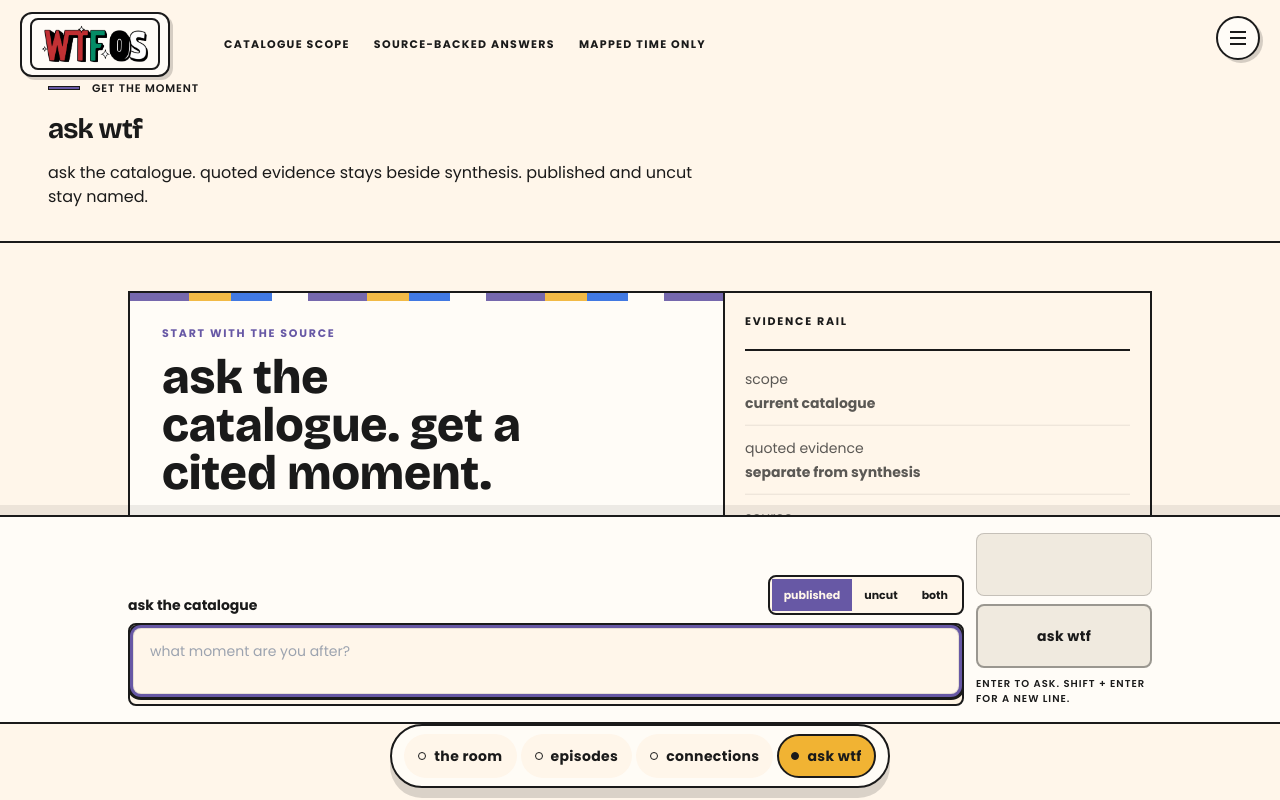
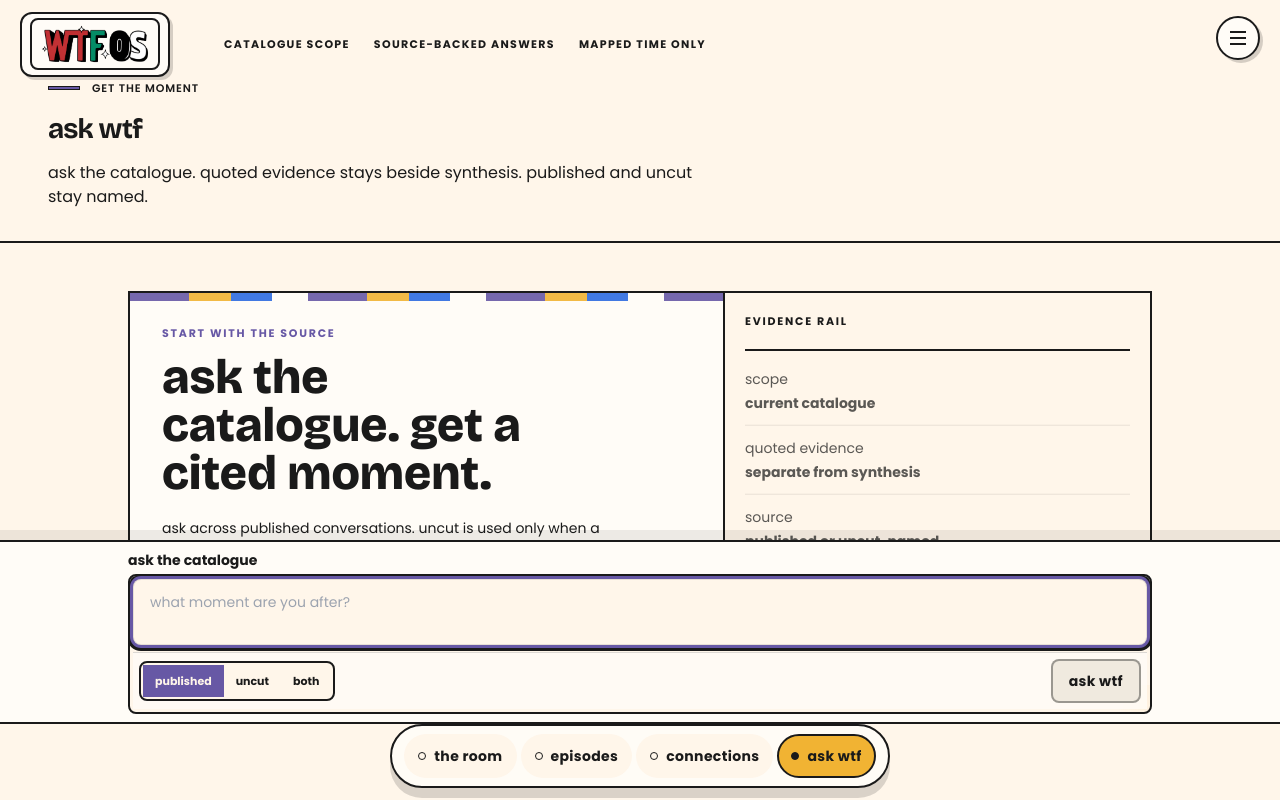
Before and after one commit to Sheshiyer/wtfmedia, a Next.js app in the folder web/: page /chat in a window 1280 px wide. Built offline with nearby package versions, Linux system fonts and the light colour scheme.

Commit message:
fix: compact alpha ask composer

```diff
--- a/web/app/globals.css
+++ b/web/app/globals.css
@@ -262,26 +262,6 @@ html[data-wtf-theme="dark"] .wtf-wordmark-plate {
   opacity: 0.95;
 }
 
-.wtf-type-rail {
-  display: grid;
-  min-height: 2.25rem;
-}
-
-.wtf-type-rail span {
-  grid-area: 1 / 1;
-  opacity: 0;
-  transform: translateY(0.5rem);
-  animation: wtf-type-rail 12s ease-in-out infinite;
-}
-
-.wtf-type-rail span:nth-child(2) {
-  animation-delay: 4s;
-}
-
-.wtf-type-rail span:nth-child(3) {
-  animation-delay: 8s;
-}
-
 .wtf-decrypt-line {
   animation: wtf-decrypt-soft 1.1s steps(8, end) both;
 }
@@ -324,24 +304,6 @@ html[data-wtf-theme="dark"] .wtf-wordmark-plate {
   }
 }
 
-@keyframes wtf-type-rail {
-  0%,
-  6% {
-    opacity: 0;
-    transform: translateY(0.5rem);
-  }
-  12%,
-  28% {
-    opacity: 1;
-    transform: translateY(0);
-  }
-  34%,
-  100% {
-    opacity: 0;
-    transform: translateY(-0.35rem);
-  }
-}
-
 @keyframes wtf-decrypt-soft {
   0% {
     clip-path: inset(0 100% 0 0);
@@ -370,13 +332,11 @@ html[data-wtf-theme="dark"] .wtf-wordmark-plate {
 @media (prefers-reduced-motion: reduce) {
   .wtf-input-star::before,
   .wtf-input-star::after,
-  .wtf-type-rail span,
   .wtf-decrypt-line,
   .wtf-stagger-in {
     animation: none;
   }
 
-  .wtf-type-rail span:first-child,
   .wtf-stagger-in {
     opacity: 1;
     transform: none;
--- a/web/components/domain/public/AskComposer.tsx
+++ b/web/components/domain/public/AskComposer.tsx
@@ -1,11 +1,11 @@
 "use client";
 
-import { useRef, useEffect, useMemo } from "react";
+import { useRef, useEffect } from "react";
 import { Button } from "@/components/ui/Button";
 import { SOURCE_MODES, type SourceMode } from "@/lib/provenance/source-mode";
 
 /**
- * AskComposer — persistent labelled composer for the chat route.
+ * AskComposer — compact persistent labelled composer for the chat route.
  *
  * UI-SPEC §chat:
  *   - Label: "ask the catalogue"
@@ -35,15 +35,6 @@ export function AskComposer({
   onSourceModeChange,
 }: AskComposerProps) {
   const textareaRef = useRef<HTMLTextAreaElement>(null);
-  const promptRail = useMemo(
-    () => [
-      "find the exact moment where the guest changes their mind",
-      "compare what founders say before and after failure",
-      "show me the source-backed answer, not the folklore",
-    ],
-    [],
-  );
-
   /* Focus on mount */
   useEffect(() => {
     textareaRef.current?.focus({ preventScroll: true });
@@ -62,19 +53,35 @@ export function AskComposer({
         e.preventDefault();
         onSubmit();
       }}
-      className="fixed inset-x-0 bottom-[calc(4.75rem+env(safe-area-inset-bottom))] z-40 border-y-2 border-foreground bg-surface-raised px-4 py-4 shadow-[0_-10px_0_rgb(var(--wtf-foreground-rgb)/0.08)] sm:px-8"
+      className="fixed inset-x-0 bottom-[calc(4.75rem+env(safe-area-inset-bottom))] z-40 border-y-2 border-foreground bg-surface-raised px-3 py-2 shadow-[0_-10px_0_rgb(var(--wtf-foreground-rgb)/0.08)] sm:px-8"
       data-testid="ask-composer"
     >
-      <div className="mx-auto grid max-w-5xl gap-3 lg:grid-cols-[minmax(0,1fr)_auto] lg:items-end">
-        <div className="min-w-0">
-          <div className="mb-2 flex flex-wrap items-end justify-between gap-4">
-            <label htmlFor="ask-wtf-composer" className="font-label text-sm font-bold lowercase">
-              ask the catalogue
-            </label>
+      <div className="mx-auto max-w-5xl">
+        <label htmlFor="ask-wtf-composer" className="mb-1 block font-label text-[11px] font-bold lowercase sm:text-sm">
+          ask the catalogue
+        </label>
+        <div className="wtf-input-star relative overflow-hidden rounded-control border-2 border-foreground bg-canvas p-[3px]">
+          <textarea
+            id="ask-wtf-composer"
+            ref={textareaRef}
+            value={value}
+            onChange={(e) => onChange(e.target.value)}
+            onKeyDown={handleKeyDown}
+            placeholder="what moment are you after?"
+            rows={2}
+            aria-label="Ask the catalogue"
+            aria-describedby="ask-wtf-help"
+            className="relative z-[1] min-h-12 w-full resize-none rounded-[calc(var(--wtf-radius-control)-3px)] border border-foreground/10 bg-canvas px-3 py-2.5 font-body text-sm text-foreground placeholder:text-muted focus-visible:outline-none focus-visible:ring-4 focus-visible:ring-knowledge sm:min-h-14 sm:px-4 sm:py-3"
+          />
+          <div
+            className="relative z-[1] flex flex-wrap items-center justify-between gap-2 border-t border-foreground/15 bg-surface-raised/80 px-1.5 pb-1.5 pt-1.5"
+            data-testid="ask-send-bar"
+          >
             <div
-              className="inline-flex rounded-control border-2 border-foreground bg-canvas p-0.5"
+              className="inline-flex shrink-0 rounded-control border-2 border-foreground bg-canvas p-0.5"
               role="group"
               aria-label="source mode"
+              data-testid="source-mode-toggle"
             >
               {SOURCE_MODES.map((mode) => (
                 <button
@@ -84,7 +91,7 @@ export function AskComposer({
                   disabled={disabled || loading}
                   onClick={() => onSourceModeChange?.(mode)}
                   className={[
-                    "min-h-8 px-3 font-label text-[11px] font-bold lowercase transition-colors",
+                    "min-h-8 px-2.5 font-label text-[10px] font-bold lowercase transition-colors sm:px-3 sm:text-[11px]",
                     sourceMode === mode
                       ? "bg-knowledge text-on-knowledge"
                       : "text-muted hover:text-foreground",
@@ -94,42 +101,19 @@ export function AskComposer({
                 </button>
               ))}
             </div>
-          </div>
-          <div className="wtf-input-star relative overflow-hidden rounded-control border-2 border-foreground bg-canvas p-[3px]">
-            <textarea
-              id="ask-wtf-composer"
-              ref={textareaRef}
-              value={value}
-              onChange={(e) => onChange(e.target.value)}
-              onKeyDown={handleKeyDown}
-              placeholder="what moment are you after?"
-              rows={2}
-              aria-label="Ask the catalogue"
-              className="relative z-[1] min-h-14 w-full resize-none rounded-[calc(var(--wtf-radius-control)-3px)] border border-foreground/10 bg-canvas px-4 py-3 font-body text-sm text-foreground placeholder:text-muted focus-visible:outline-none focus-visible:ring-4 focus-visible:ring-knowledge sm:min-h-16"
-            />
+            <Button
+              type="submit"
+              disabled={disabled || loading || !value.trim()}
+              loading={loading}
+              className="min-h-10 shrink-0 border-foreground bg-knowledge px-4 text-on-knowledge hover:bg-knowledge disabled:border-foreground/40 disabled:bg-surface-subtle disabled:text-foreground disabled:opacity-100 sm:min-h-11"
+            >
+              ask wtf
+            </Button>
           </div>
         </div>
-
-        <div className="grid gap-2 sm:grid-cols-[1fr_auto] lg:block lg:w-44">
-          <div className="hidden overflow-hidden rounded-control border border-foreground/20 bg-surface-subtle px-3 py-2 sm:block lg:mb-2">
-            <div className="wtf-type-rail font-label text-[10px] font-bold uppercase text-secondary">
-              {promptRail.map((prompt) => (
-                <span key={prompt}>{prompt}</span>
-              ))}
-            </div>
-          </div>
-          <Button
-            type="submit"
-            disabled={disabled || loading || !value.trim()}
-            loading={loading}
-            className="min-h-12 w-full border-foreground bg-knowledge text-on-knowledge hover:bg-knowledge disabled:border-foreground/40 disabled:bg-surface-subtle disabled:text-foreground disabled:opacity-100 sm:min-h-16"
-          >
-            ask wtf
-          </Button>
-          <span className="mt-2 hidden font-label text-[10px] font-semibold uppercase tracking-[0.1em] text-muted lg:block">
-            enter to ask. shift + enter for a new line.
-          </span>
-        </div>
+        <span id="ask-wtf-help" className="sr-only">
+          press enter to ask. press shift and enter for a new line.
+        </span>
       </div>
     </form>
   );
```
Also changed, not shown: 1 other file (tests, documents, lock files or other folders).
